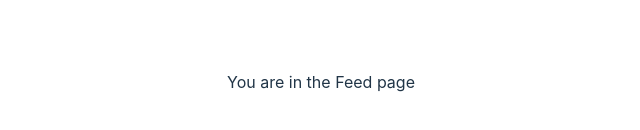
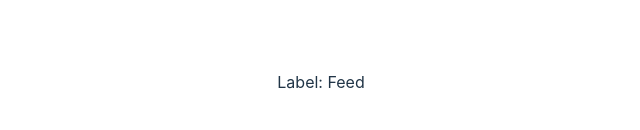
Before and after one commit to tracytratran/linder, a React (Vite) app in the folder linder-frontend/: page / in a window 1280 px wide. Shown: the part 318-448 px from the top of the page, without its empty margins (319-959 px from the left). Built offline with nearby package versions, Linux system fonts and the light colour scheme.

Commit message:
Revert "Test new branch: tracy"
This reverts commit 48e3aa9ad44666178429b680c2a6863382455ea9.

```diff
--- a/linder-frontend/src/pages/Feed.jsx
+++ b/linder-frontend/src/pages/Feed.jsx
@@ -1,5 +1,5 @@
 function Feed() {
-  return <div>You are in the Feed page</div>;
+  return <div>Label: Feed</div>;
 }
 
 export default Feed;
```
